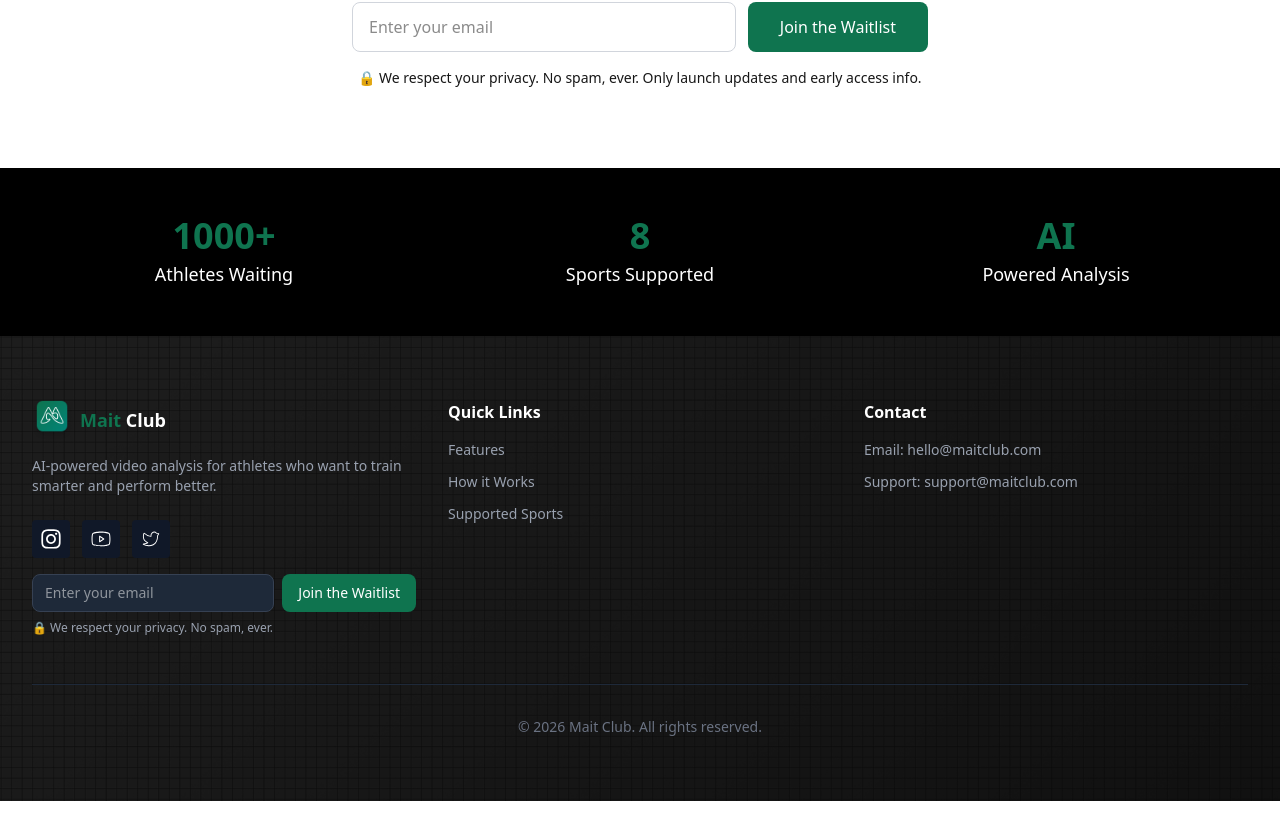
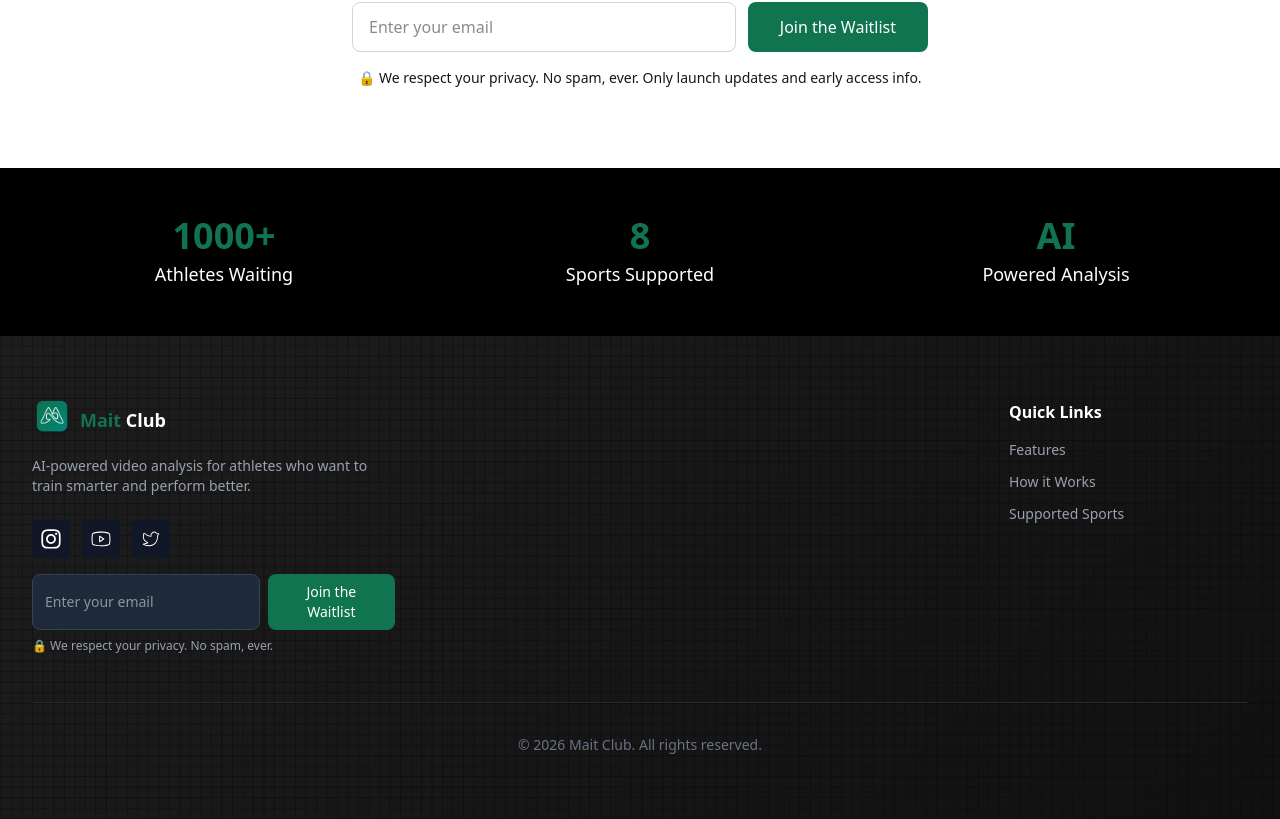
Before and after one commit to ShiponChowdhury1/mait-club-couch-landing-website, a Next.js app: page / in a window 1280 px wide. Shown: the part 5082-5901 px from the top of the page. Built offline with nearby package versions, Linux system fonts and the light colour scheme.

Commit message:
fix footer section

```diff
--- a/app/components/Footer.tsx
+++ b/app/components/Footer.tsx
@@ -58,9 +58,9 @@ export default function Footer() {
         priority
       />
       <div className="relative z-10 max-w-7xl mx-auto px-4 sm:px-6 lg:px-8">
-        <div className="grid grid-cols-1 md:grid-cols-3 gap-12 md:gap-8">
+        <div className="grid grid-cols-1 md:grid-cols-3 gap-12 md:gap-16 md:justify-items-center">
           {/* Logo & Description */}
-          <div className="md:col-span-1">
+          <div className="md:col-span-1 md:justify-self-start">
             <Link href="/" className="flex items-center gap-2 mb-4">
               <Image
                 src={logo}
@@ -118,21 +118,17 @@ export default function Footer() {
           </div>
 
           {/* Quick Links */}
-          <div className="md:col-span-1">
+          <div className="md:col-span-1 md:justify-self-center">
+
+          </div>
+
+          {/* Contact Info */}
+           <div className="md:col-span-1 md:justify-self-center">
             <h4 className="font-semibold mb-4">Quick Links</h4>
             <ul className="space-y-3 text-gray-400 text-sm">
               <li><Link href="#features" className="hover:text-white transition-colors">Features</Link></li>
               <li><Link href="#how-it-works" className="hover:text-white transition-colors">How it Works</Link></li>
               <li><Link href="#sports" className="hover:text-white transition-colors">Supported Sports</Link></li>
-            </ul>
-          </div>
-
-          {/* Contact Info */}
-          <div className="md:col-span-1">
-            <h4 className="font-semibold mb-4">Contact</h4>
-            <ul className="space-y-3 text-gray-400 text-sm">
-              <li>Email: hello@maitclub.com</li>
-              <li>Support: support@maitclub.com</li>
             </ul>
           </div>
         </div>
```
